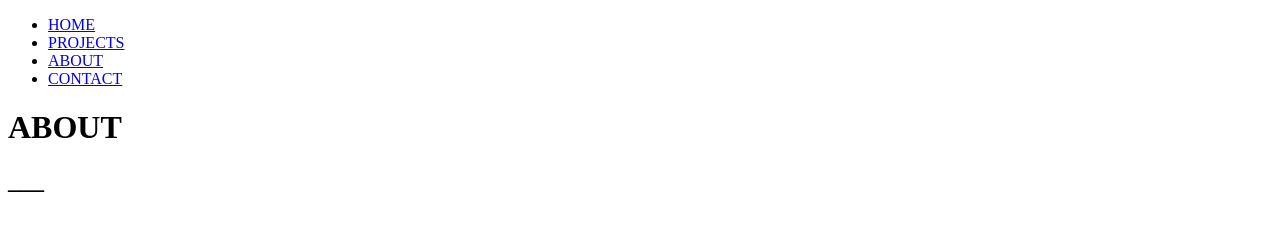
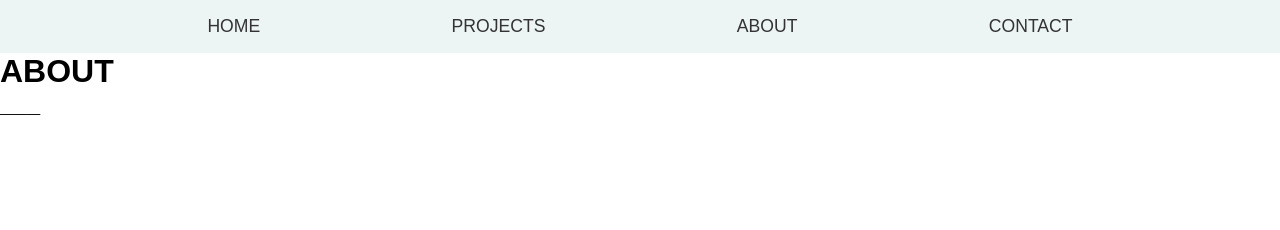
Before and after one commit to cathrynbmcdonald/cathrynbmcdonald.github.io, a plain HTML site: page about.html in a window 1280 px wide. Drawn offline with Linux system fonts and the light colour scheme.

Commit message:
bordertop6

```diff
--- a/css/about.css
+++ b/css/about.css
@@ -0,0 +1,37 @@
+* {
+  margin: 0;
+  padding: 0;
+  box-sizing: border-box;
+  font-family: Arial, Helvetica, sans-serif;
+}
+
+.header {
+  background-color: #edf4f4;
+  position: sticky;
+}
+
+.header__ul {
+  padding: 1rem;
+  font-size: 1.1em;
+  list-style-type: none;
+  display: flex;
+  justify-content: space-evenly;
+}
+.header__ul a,
+.header__ul a:visited {
+  color: #333;
+  text-decoration: none;
+}
+.header__ul a:hover,
+.header__ul a:focus {
+  color: cadetblue;
+}
+
+.header__h1 {
+  height: 20px;
+  background-color: #555;
+}
+
+.form__h1 {
+  margin-bottom: 2rem;
+}
--- a/css/index.css
+++ b/css/index.css
@@ -39,7 +39,7 @@ font-size: 1.3em;
 
 .header__ul {
   padding: 1rem;
-  font-size: 1.1em;
+  font-size: 0.8em;
   list-style-type: none;
   display: flex;
   justify-content: space-evenly;
@@ -106,6 +106,9 @@ font-size: 1.3em;
       font-size: 6.5rem;
       padding-bottom: 3em;
     }
+    .header__ul {
+      font-size: 1.1em;
+    }
   }
 
   /* @media screen and (max-height: 667px) {
```
Also changed, not shown: index.html (+1 -1 lines), projects.html (+1 -1 lines).
